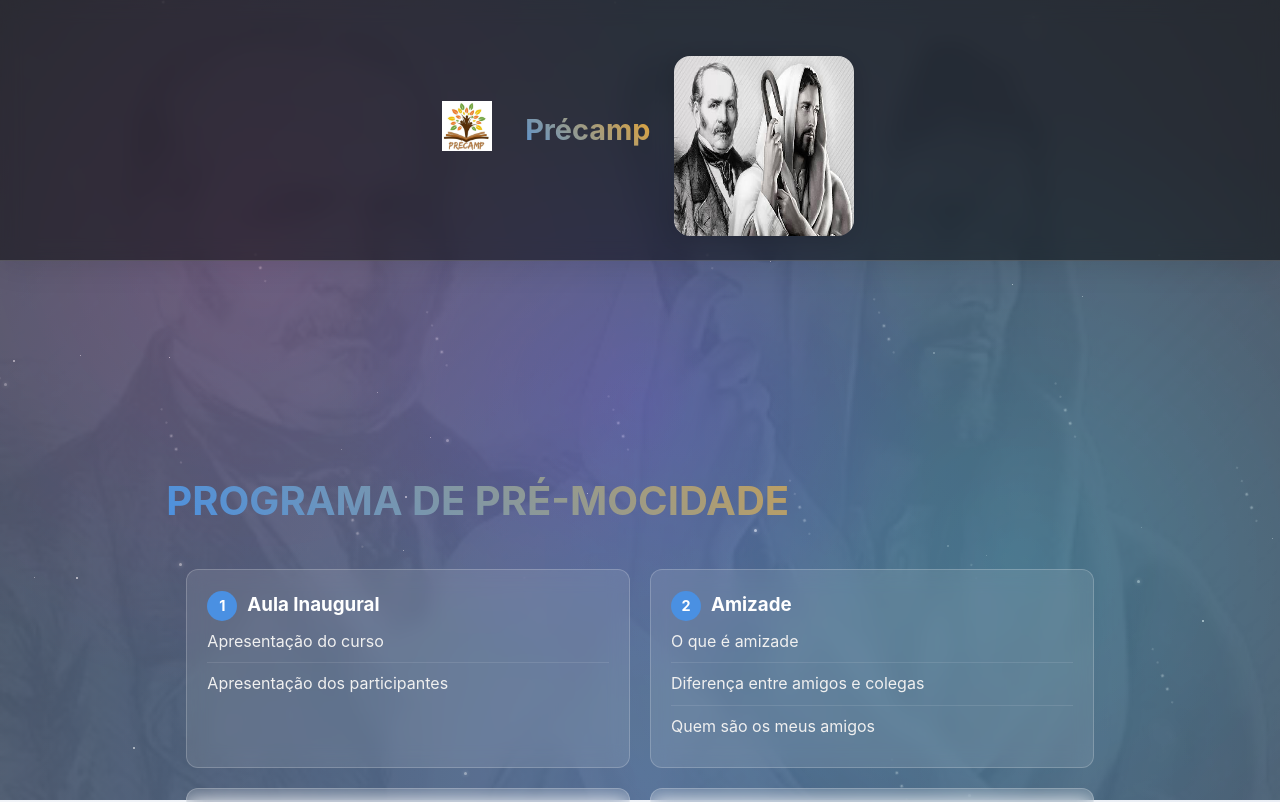
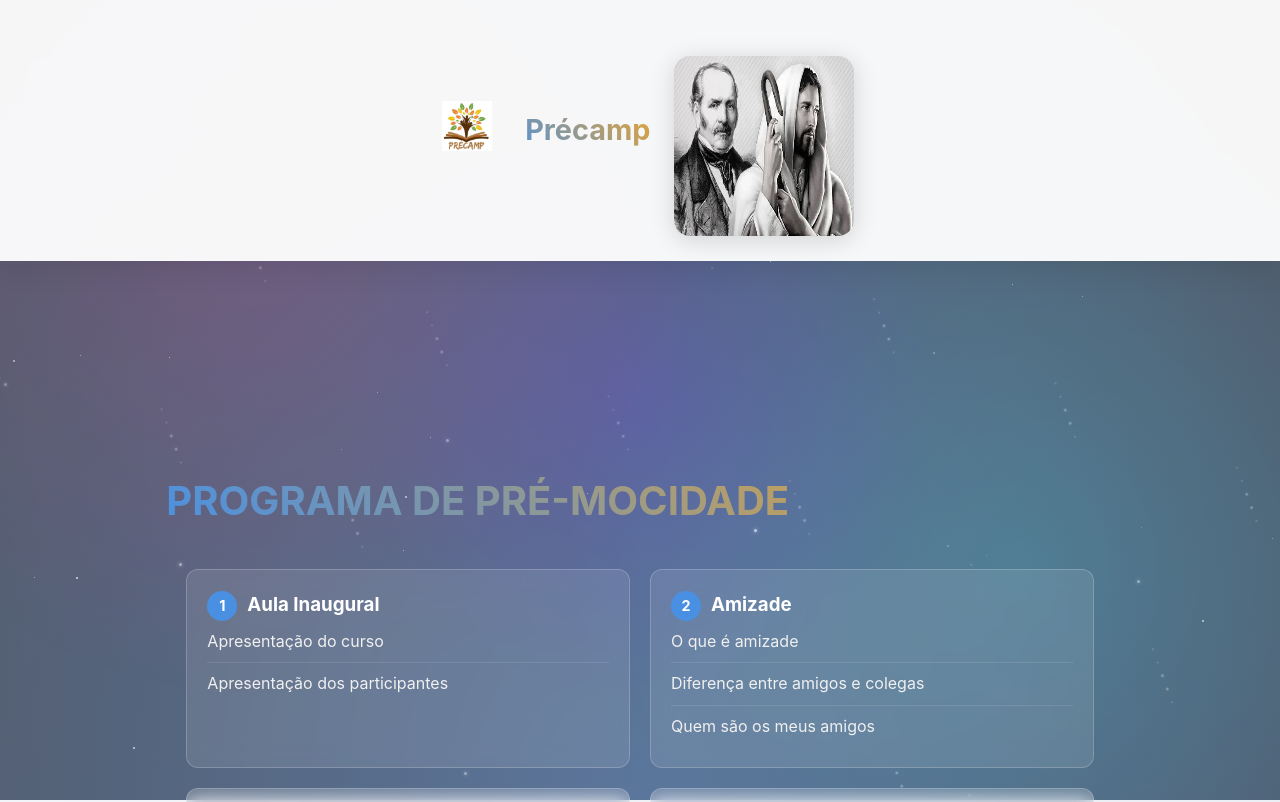
Before and after one commit to ROMA0589/Precamp, a Next.js app in the folder Premocidade/: page /cronogramas in a window 1280 px wide. Shown: the top 802 px of the page. Built offline with nearby package versions, Linux system fonts and the light colour scheme.

Commit message:
Quitar imagen de Kardec como fondo, volver al diseño anterior

```diff
--- a/Premocidade/src/components/Layout.tsx
+++ b/Premocidade/src/components/Layout.tsx
@@ -26,8 +26,6 @@ export default function Layout({ children, title = 'Premocidade' }: LayoutProps)
         <link rel="icon" href="/favicon.ico" sizes="any" />
       </Head>
 
-      {/* Fondo de Kardec */}
-      <div className="background-kardec"></div>
 
       <header className="header">
         <nav>
```
